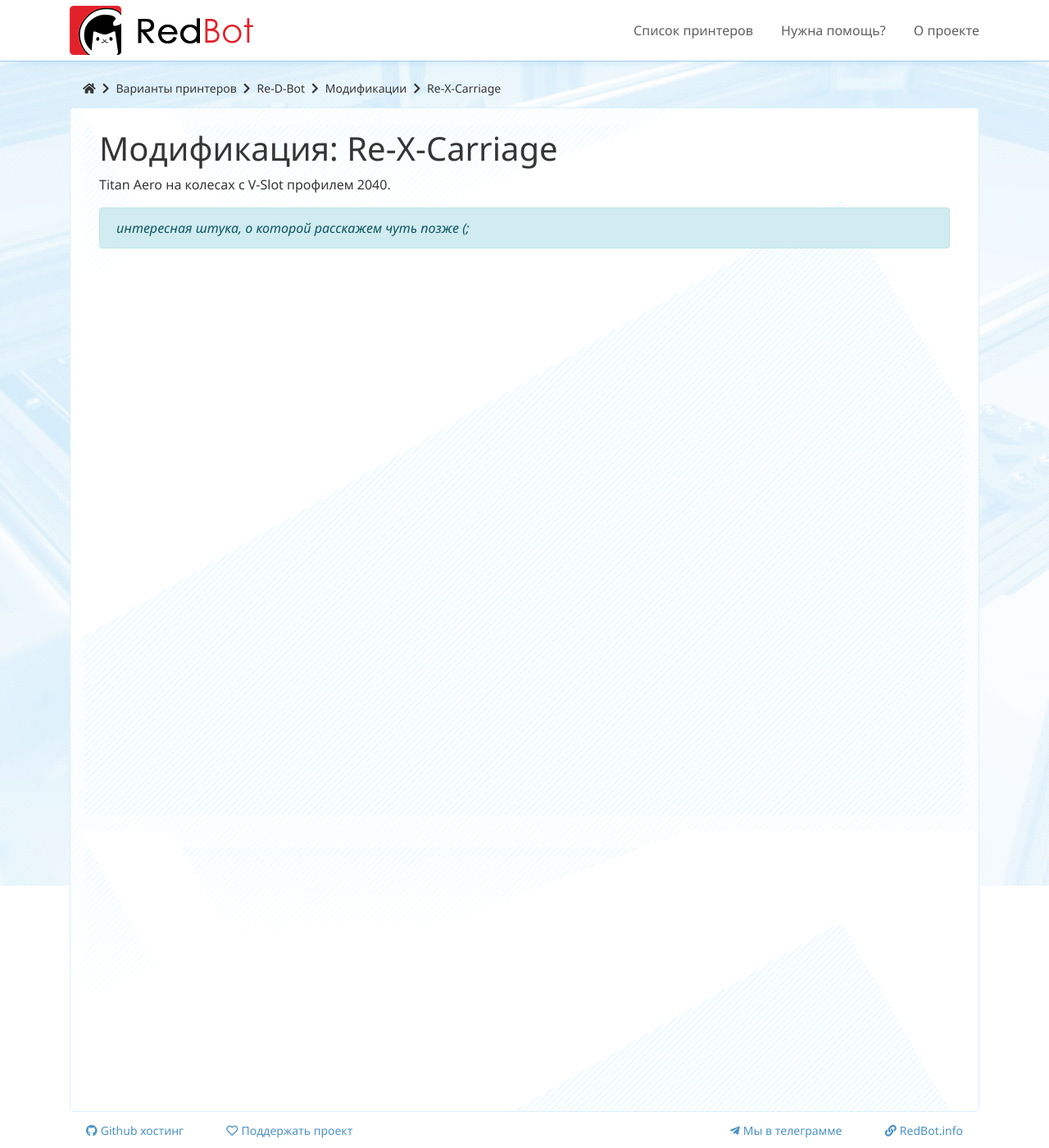
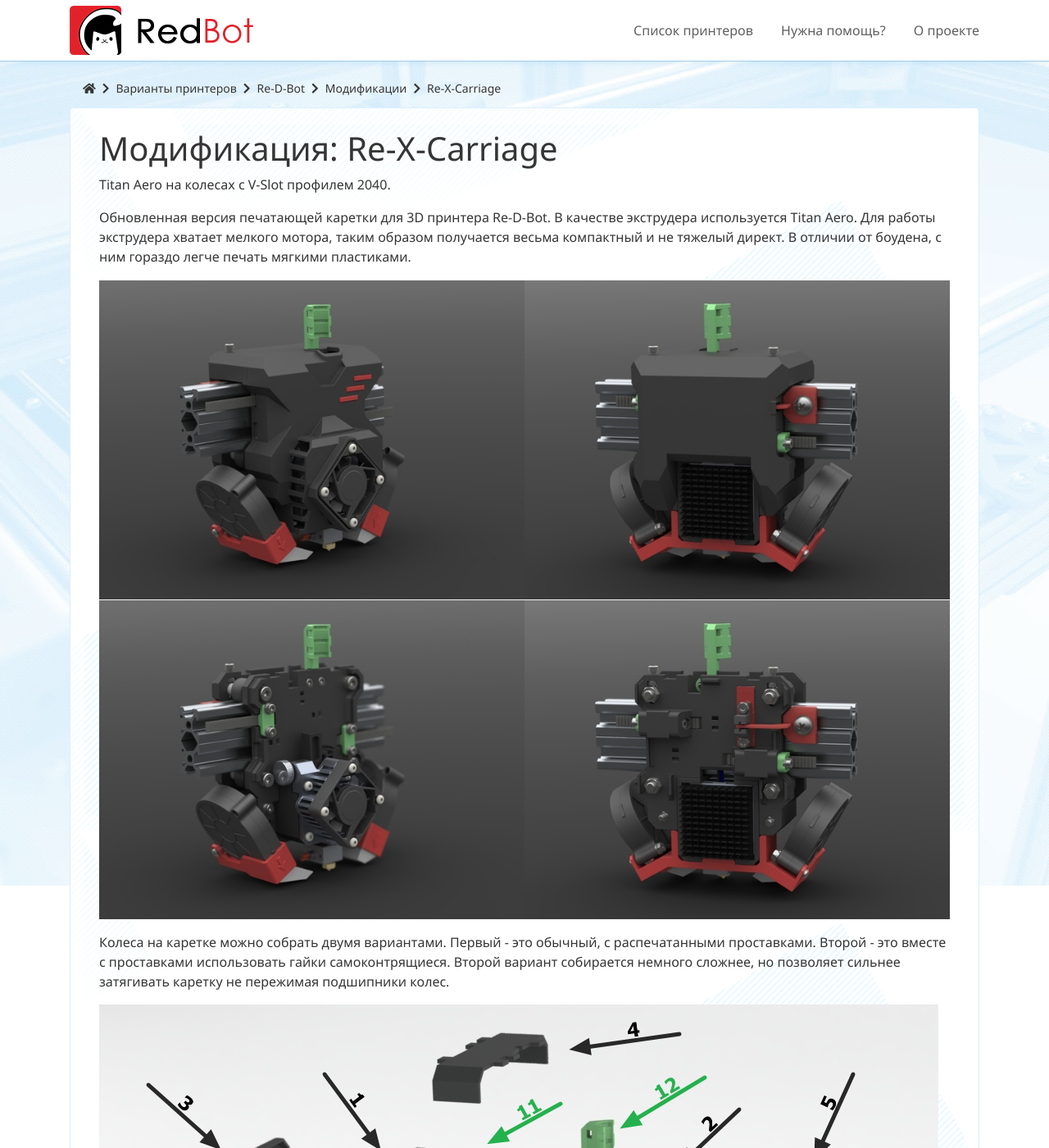
Before and after one commit to NickRimmer/RedBot, a Jekyll site: the page built from pages/ru/printers/v1/mods/list/re_x_carriage.md, in a window 1280 px wide and 1400 px high. Shown: the whole window at 82% size. Built offline with Jekyll 4.4.1, drawn with Linux system fonts in a browser that asks for light colours; nearby versions of some CDN libraries; comment, search, counter and statistics services are not loaded; some of the changed text lies outside the part shown.

Commit message:
re_x_carriage update

```diff
--- a/pages/ru/printers/v1/mods/list/re_x_carriage.md
+++ b/pages/ru/printers/v1/mods/list/re_x_carriage.md
@@ -13,5 +13,62 @@ order: 100
 # Модификация: Re-X-Carriage
 Titan Aero на колесах с V-Slot профилем 2040.
 
-*интересная штука, о которой расскажем чуть позже (;*
-{:.alert .alert-info}
+Обновленная версия печатающей каретки для 3D принтера Re-D-Bot. В качестве экструдера используется Titan Aero. Для работы экструдера хватает мелкого мотора, таким образом получается весьма компактный и не тяжелый директ. В отличии от боудена, с ним гораздо легче печать мягкими пластиками.
+
+![](/assets/img/v1/mods/re_x_carriage/01.JPG){:.w-50}
+![](/assets/img/v1/mods/re_x_carriage/02.JPG){:.w-50}
+![](/assets/img/v1/mods/re_x_carriage/03.JPG){:.w-50}
+![](/assets/img/v1/mods/re_x_carriage/04.JPG){:.w-50}
+{:.d-flex .flex-wrap}
+
+Колеса на каретке можно собрать двумя вариантами. Первый - это обычный, с распечатанными проставками. Второй - это вместе с проставками использовать гайки самоконтрящиеся. Второй вариант собирается немного сложнее, но позволяет сильнее затягивать каретку не пережимая подшипники колес.
+
+![](/assets/img/v1/mods/re_x_carriage/05.jpg)
+
+Название файлов для печати : `Наименование_Количество.STL`
+
+1. Base_back_1.STL
+2. Base_front_1.STL
+3. Cover_back_1.STL
+4. Cover_top_1.STL
+5. Cover_front_1.STL
+6. Cover_front_decor_3.STL
+7. Motor_holder_1.STL
+8. Fan_duct_filament_holder_1.STL
+9. Endstop_x_part1_1.STL и Endstop_x_part2_1.STL
+10. Wheel_spacer_mini_8.STL или Wheel_spacer_normal_8.STL
+11. Belt_holder_back_2.STL
+12. Wires_guide_1.STL
+13. Belt_holder_front_2.STL
+14. Fan_duct_filament_nozzle_right_1.STL
+15. Fan_duct_filament_nozzle_left_1.STL
+
+#### Список компонентов
+
+Наименование | Кол-во | Цена (ссылка)
+- | - | -
+М5x40 винты | 4 | -
+М5x10 винт | 1 | -
+М5 гайки | 4 |  -
+М5 гайка (квадратная) | 1 | -
+М5 шайба | 1 | -
+М5 гайки (самоконтр.)[^self_locked_nuts] | 8 | -
+M3x10 винты | 10 | -
+M3x20 винты | 2 | -
+M3x25 винты[^tensioners] | 2 | -
+M3x35 | 2 | -
+M3 гайки | 16 | -
+М3 шайбы | 8 | -
+- | - | -
+Mini V-Wheels (размер А) | 4 | [64 р/шт](http://ali.pub/2iwcf6)
+Вентилятор радиальный | 2 | [81 р/шт](http://ali.pub/2iwcfr)
+Оптический концевик | 1 | [64 р/шт](http://ali.pub/2iwci3)
+E3D Titan Aero набор (размер 175mm12v)[^titan] | 1 | [4 380 р/шт](http://ali.pub/2iwckt)
+{:.table .table-hover}
+
+Все цены указаны на момент добавления в список.
+{:.alert .alert-secondary}
+
+ [^self_locked_nuts]: Только если вы испольуете варианта с проставками для колес `Wheel_spacer_mini_8.STL`
+ [^tensioners]: Можно использовать винты 25-40 мм, для натяжителей ремней
+ [^titan]: Экструдер от этого продавца проверенный, он фрезерованый и правильного размера
```
Also changed, not shown: assets/img/v1/mods/re_x_carriage/01.JPG (added), assets/img/v1/mods/re_x_carriage/02.JPG (added), assets/img/v1/mods/re_x_carriage/03.JPG (added), assets/img/v1/mods/re_x_carriage/04.JPG (added), assets/img/v1/mods/re_x_carriage/05.jpg (added).
